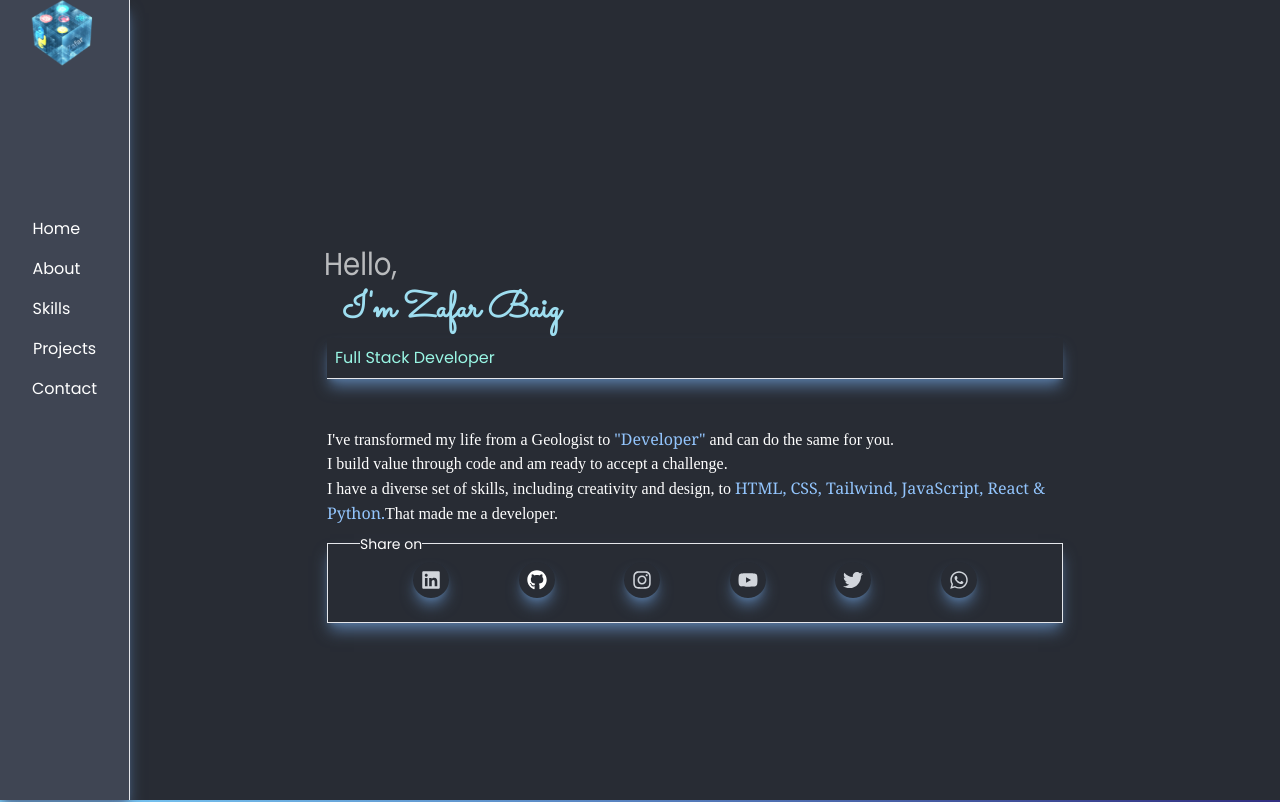
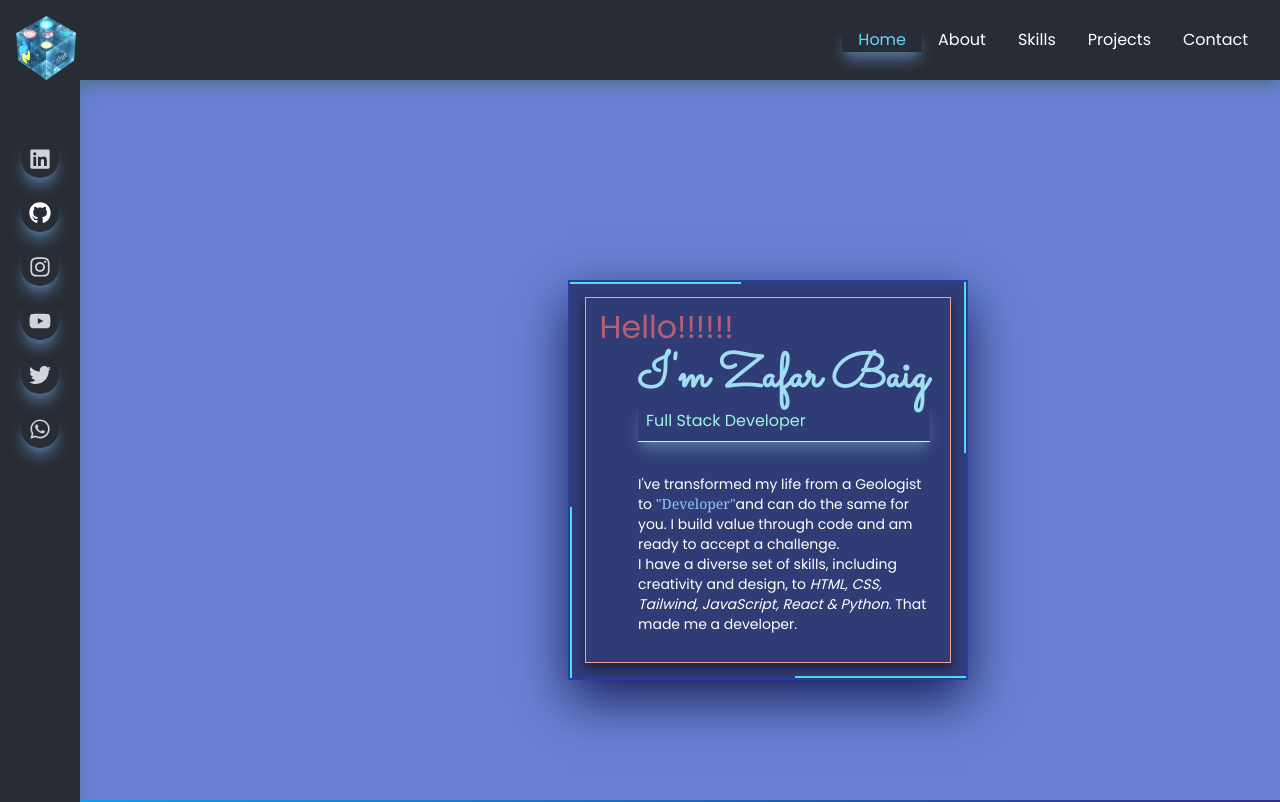
Before and after one commit to ZMBAIG/zmb-portfolio, a React (Create React App) app: page / in a window 1280 px wide. Shown: the top 802 px of the page. Built offline with nearby package versions, Linux system fonts and the light colour scheme; a web font is replaced by a local one.

Commit message:
modification in home and sidebar is added

```diff
--- a/src/App.js
+++ b/src/App.js
@@ -1,21 +1,23 @@
 import About from "./components/About";
 import Contact from "./components/Contact";
-import Home from "./components/Home";
+import Sidebar from "./components/Sidebar";
 import Navbar from "./components/Navbar";
 import Skills from "./components/Skills";
 import Work from "./components/Work";
 import Resume from "./components/Resume";
+import AnimationBox from "./components/AnimationBox";
 
 function App() {
   return (
     <div>
       <Navbar />
-      <Home />
+      <Sidebar />
       <About />
       <Skills />
       <Work />
       <Resume />
       <Contact />
+      <AnimationBox />
     </div>
   );
 }
--- a/src/components/About.jsx
+++ b/src/components/About.jsx
@@ -4,12 +4,12 @@ const About = () => {
   return (
     <div
       name="about"
-      className="sm:w-full h-screen bg-gradient-to-r from-sky-300 to-indigo-900 text-gray-300 pl-[130px] "
+      className="sm:w-full h-screen bg-gradient-to-r from-sky-500 to-indigo-900 text-gray-300 pl-[130px] "
     >
       <div className=" flex flex-col justify-center items-center w-full h-full ">
         <div className="ml-30 max-w-[800px] w-full grid grid-cols-2 gap-8">
           <div className="mt-8 sm:text-right pl-4">
-            <p className="text-1xl font-bold inline shadow-lg shadow-[#54749b] p-2">
+            <p className="text-1xl font-bold inline shadow-lg shadow-[#54749b] p-2 bg-indigo-900">
               About Me
             </p>
           </div>
@@ -17,7 +17,7 @@ const About = () => {
         </div>
         <div className="max-w-[800px] w-full grid sm:grid-cols-2 gap-8 px-4">
           <div className="sm:text-right text-2xl font-bold">
-            <p>Hi. I'm Zafar Baig,</p>
+            <p class="pt-4">Hi. I'm Zafar Baig,</p>
             <p class="text-sm">the Full Stack Developer</p>
           </div>
           <div>
--- /dev/null
+++ b/src/components/AnimationBox.jsx
@@ -0,0 +1,38 @@
+import React from "react";
+
+const AnimationBox = () => {
+  return (
+    <div>
+      <section class="container">
+        <div class="box">
+          <span></span>
+          <span></span>
+          <span></span>
+          <span></span>
+          <div class="content">
+            <div class="text-red-400 text-2xl  animate-ping  relative inline-flex w-10 h-10 ">
+              Hello!!!!!!
+            </div>
+            <h1 className="text-5xl font-bold text-[#9edef0] ml-8">
+              I'm Zafar Baig
+            </h1>
+            <h2 className="text-1xl text-teal-200 shadow-lg shadow-[#54749b] p-2 mb-2 border-b-[1px] ml-8">
+              Full Stack Developer
+            </h2>
+            <p className="transform-text text-white text-sm mt-8 ml-8">
+              I've transformed my life from a Geologist to{" "}
+              <p class="font-serif text-blue-300 inline-flex">"Developer" </p>
+              and can do the same for you. I build value through code and am
+              ready to accept a challenge.<br></br>I have a diverse set of
+              skills, including creativity and design, to
+              <i> HTML, CSS, Tailwind, JavaScript, React & Python.</i> That made
+              me a developer.
+            </p>
+          </div>
+        </div>
+      </section>
+    </div>
+  );
+};
+
+export default AnimationBox;
--- a/src/components/Home.jsx
+++ /dev/null
@@ -1,95 +0,0 @@
-import React from "react";
-import {
-  FaGithub,
-  FaLinkedin,
-  FaTwitter,
-  FaYoutube,
-  FaInstagram,
-  FaWhatsapp,
-} from "react-icons/fa";
-
-const Home = () => {
-  return (
-    <div
-      name="home"
-      className="sm:w-full h-screen bg-[#282c34] pl-[110px] pb-10"
-    >
-      {/* Container */}
-      <div className="max-w-[800px] mx-auto px-8 flex flex-col justify-center h-full pt-8">
-        <div class="text-white text-2xl mt-[5rem] animate-ping scale-x-75 relative inline-flex w-10 h-10 ml-25">
-          Hello,
-        </div>
-        <h1 className="text-4xl font-bold text-[#9edef0] ml-4">
-          I'm Zafar Baig
-        </h1>
-        <h2 className="mt-2	text-1xl text-teal-200 shadow-lg shadow-[#54749b] p-2 mb-4 border-b-[1px]">
-          Full Stack Developer
-        </h2>
-        <p className="transform-text text-white text-md mt-8">
-          I've transformed my life from a Geologist to{" "}
-          <span class="font-serif text-blue-300">"Developer" </span>
-          and can do the same for you.<br></br> I build value through code and
-          am ready to accept a challenge.<br></br>I have a diverse set of
-          skills, including creativity and design, to{" "}
-          <span class="font-serif text-blue-300">
-            HTML, CSS, Tailwind, JavaScript, React & Python.
-          </span>
-          That made me a developer.
-        </p>
-
-        <fieldset class="border justify-center px-2 pb-4 mt-2 border-r shadow-lg shadow-[#54749b]">
-          <legend class="text-white text-sm ml-6 ">Share on</legend>
-
-          <div className="flex justify-evenly mx-0 p-2">
-            <a
-              className=" hover:bg-[#0077B5] p-2 flex justify-center items-center  text-gray-300 rounded-full shadow-lg shadow-[#54749b]"
-              href="https://www.linkedin.com/in/zmbaig/"
-              target="_blank"
-              rel="noopener noreferrer"
-            >
-              <FaLinkedin size={20} />
-            </a>
-            <a
-              className=" hover:bg-[#282828] p-2 flex justify-center items-center  text-white rounded-full shadow-lg shadow-[#54749b]"
-              href="https://github.com/ZMBAIG"
-              target="_blank"
-              rel="noopener noreferrer"
-            >
-              <FaGithub size={20} />
-            </a>
-            <a
-              className="hover:bg-[#E4405F] p-2 flex justify-center items-center  text-gray-300 rounded-full shadow-lg shadow-[#54749b]"
-              href="https://www.instagram.com/64zmb/"
-            >
-              <FaInstagram size={20} />
-            </a>
-            <a
-              className="hover:bg-[#FF0000] p-2 flex justify-center items-center  text-gray-300 rounded-full shadow-lg shadow-[#54749b]"
-              href="/"
-            >
-              <FaYoutube size={20} />
-            </a>
-            <a
-              className="hover:bg-[#1DA1F2] flex p-2 justify-center items-center  text-gray-300 rounded-full shadow-lg shadow-[#54749b]"
-              href="https://twitter.com/zmbaig"
-              target="_blank"
-              rel="noopener noreferrer"
-            >
-              <FaTwitter size={20} />
-            </a>
-            <a
-              className="hover:bg-emerald-500 p-2 flex justify-center items-center  text-gray-300 rounded-full shadow-lg shadow-[#54749b]"
-              href="https://api.whatsapp.com/send?phone=31625262050"
-              target="_blank "
-              rel="noopener noreferrer"
-            >
-              <FaWhatsapp size={20} />
-            </a>
-          </div>
-        </fieldset>
-      </div>
-    </div>
-  );
-};
-
-export default Home;
--- a/src/components/Navbar.jsx
+++ b/src/components/Navbar.jsx
@@ -8,34 +8,37 @@ const Navbar = () => {
   const handleClick = () => setNav(!nav);
 
   return (
-    <div className="object-none object-left fixed flex flex-col w-22  h-full px-4 bg-[#3f4553] text-white border-r shadow-lg shadow-[#54749b] ">
-      <div class="animate-bounce  px-4 py-8">
+    <div className="fixed w-full h-[80px] flex justify-between items-center px-4 bg-[#282c34] text-white shadow-lg shadow-[#54749b] p-4 top-0 left-0">
+      <div class="mt-4">
         <img src={Logo} alt="Logo" style={{ width: "60px" }} />
       </div>
+      {/* <p class="text-xs">
+        <i>“First, solve the problem. Then, write the code.” – John Johnson</i>{" "}
+      </p> */}
 
       {/* menu */}
-      <ul className="hidden sm:flex flex-col mt-20 justify-between items-center">
-        <li class="menu hover:shadow-lg shadow-[#54749b] py-2 px-4 w-24 ">
+      <ul className="hidden md:flex ">
+        <li class="menu text-[#61dafb] shadow-lg shadow-[#54749b]">
           <Link to="home" smooth={true} duration={500}>
             Home
           </Link>
         </li>
-        <li class="menu hover:shadow-lg shadow-[#54749b] py-2  w-24">
+        <li class="menu hover:text-[#61dafb] ">
           <Link to="about" smooth={true} duration={500}>
             About
           </Link>
         </li>
-        <li class="menu hover:shadow-lg shadow-[#54749b] py-2 w-24">
+        <li class="menu hover:text-[#61dafb]">
           <Link to="skills" smooth={true} duration={500}>
             Skills
           </Link>
         </li>
-        <li class="menu hover:shadow-lg shadow-[#54749b] py-2 w-22">
+        <li class="menu hover:text-[#61dafb] ">
           <Link to="work" smooth={true} duration={500}>
             Projects
           </Link>
         </li>
-        <li class="menu hover:shadow-lg shadow-[#54749b] py-2  w-22 ">
+        <li class="menu hover:text-[#61dafb]">
           <Link to="contact" smooth={true} duration={500}>
             Contact
           </Link>
@@ -55,30 +58,30 @@ const Navbar = () => {
             : "absolute top-0 left-0 w-full h-screen bg-[#282c34] flex flex-col justify-center items-center"
         }
       >
-        <li className="py-2 px-4 text-1xl border-b-[1px] shadow-lg shadow-[#54749b] hover:text-blue-300 w-24">
+        <li className="py-3 px-2 text-2xl border-b-[1px] shadow-lg shadow-[#54749b] hover:text-blue-300">
           <Link onClick={handleClick} to="home" smooth={true} duration={500}>
             Home
           </Link>
         </li>
-        <li className="py-2 px-4 text-1xl border-b-[1px] shadow-lg shadow-[#54749b] hover:text-blue-300 w-24">
+        <li className="py-3 px-4 text-2xl border-b-[1px] shadow-lg shadow-[#54749b] hover:text-blue-300">
           {" "}
           <Link onClick={handleClick} to="about" smooth={true} duration={500}>
             About
           </Link>
         </li>
-        <li className="py-2 px-4 text-1xl border-b-[1px] shadow-lg shadow-[#54749b] hover:text-blue-300 w-24">
+        <li className="py-3 px-8 text-2xl border-b-[1px] shadow-lg shadow-[#54749b] hover:text-blue-300">
           {" "}
           <Link onClick={handleClick} to="skills" smooth={true} duration={500}>
             Skills
           </Link>
         </li>
-        <li className="py-2 px-4 text-1xl border-b-[1px] shadow-lg shadow-[#54749b] hover:text-blue-300 w-24">
+        <li className="py-3 px-10 text-2xl border-b-[1px] shadow-lg shadow-[#54749b] hover:text-blue-300">
           {" "}
           <Link onClick={handleClick} to="work" smooth={true} duration={500}>
             Work
           </Link>
         </li>
-        <li className="py-2 px-4 text-1xl border-b-[1px] shadow-lg shadow-[#54749b] hover:text-blue-300 w-22">
+        <li className="py-3 px-9 text-2xl border-b-[1px] shadow-lg shadow-[#54749b] hover:text-blue-300">
           {" "}
           <Link onClick={handleClick} to="contact" smooth={true} duration={500}>
             Contact
--- /dev/null
+++ b/src/components/Sidebar.jsx
@@ -0,0 +1,71 @@
+import React from "react";
+import {
+  FaGithub,
+  FaLinkedin,
+  FaTwitter,
+  FaYoutube,
+  FaInstagram,
+  FaWhatsapp,
+} from "react-icons/fa";
+
+const Sidebar = () => {
+  return (
+    <div
+      name="sidebar"
+      className="object-none object-left-fixed w-20 h-screen bg-[rgb(27,42,73)] border-r shadow-lg shadow-[#54749b] px-2"
+    >
+      <div className="object-none object-left fixed w-20  h-screen px-4 bg-[#282c34] text-white top-20 left-0">
+        <div className=" mx-0 p-2 flex-col py-3 my-12 flex items-center gap-4">
+          <a
+            className=" hover:bg-[#0077B5] p-2 flex justify-center items-center  text-gray-300 rounded-full shadow-lg shadow-[#54749b]"
+            href="https://www.linkedin.com/in/zmbaig/"
+            target="_blank"
+            rel="noopener noreferrer"
+          >
+            <FaLinkedin size={22} />
+          </a>
+          <a
+            className=" hover:bg-[#282828] p-2 flex justify-center items-center  text-white rounded-full shadow-lg shadow-[#54749b]"
+            href="https://github.com/ZMBAIG"
+            target="_blank"
+            rel="noopener noreferrer"
+          >
+            <FaGithub size={22} />
+          </a>
+          <a
+            className="hover:bg-[#E4405F] p-2 flex justify-center items-center  text-gray-300 rounded-full shadow-lg shadow-[#54749b]"
+            href="https://www.instagram.com/64zmb/"
+            target="_blank"
+            rel="noopener noreferrer"
+          >
+            <FaInstagram size={22} />
+          </a>
+          <a
+            className="hover:bg-[#FF0000] p-2 flex justify-center items-center  text-gray-300 rounded-full shadow-lg shadow-[#54749b]"
+            href="/"
+          >
+            <FaYoutube size={22} />
+          </a>
+          <a
+            className="hover:bg-[#1DA1F2] flex p-2 justify-center items-center  text-gray-300 rounded-full shadow-lg shadow-[#54749b]"
+            href="https://twitter.com/zmbaig"
+            target="_blank"
+            rel="noopener noreferrer"
+          >
+            <FaTwitter size={22} />
+          </a>
+          <a
+            className="hover:bg-emerald-500 p-2 flex justify-center items-center  text-gray-300 rounded-full shadow-lg shadow-[#54749b]"
+            href="https://api.whatsapp.com/send?phone=31625262050"
+            target="_blank "
+            rel="noopener noreferrer"
+          >
+            <FaWhatsapp size={22} />
+          </a>
+        </div>
+      </div>
+    </div>
+  );
+};
+
+export default Sidebar;
--- a/src/components/Skills.jsx
+++ b/src/components/Skills.jsx
@@ -20,7 +20,7 @@ const Skills = () => {
     >
       <div className="max-w-[800px] mx-auto p-4 flex flex-col  w-full h-full pl-[100px]">
         <div className="pb-8">
-          <p className="text-2xl font-bold inline shadow-lg shadow-[#54749b]">
+          <p className="text-2xl font-bold inline shadow-lg shadow-[#54749b] p-2">
             SKILLS
           </p>
         </div>
--- a/src/components/Work.jsx
+++ b/src/components/Work.jsx
@@ -12,7 +12,7 @@ const Work = () => {
     >
       <div className=" max-w-[800px] mx-auto p-4 flex flex-col w-full h-full">
         <div className="pb-8">
-          <p className="text-2xl font-bold inline shadow-lg shadow-[#54749b] text-gray-300">
+          <p className="text-2xl font-bold inline shadow-lg shadow-[#54749b] text-gray-300 p-2">
             PROJECTS
           </p>
           <p class="p-4">
--- a/src/index.css
+++ b/src/index.css
@@ -16,13 +16,17 @@
   .about {
     @apply font-[Calligraffitti];
   }
-  .transform-text {
+  /* .transform-text {
     @apply font-[Calligraffitti];
-  }
+  } */
   li {
     @apply px-4;
     @apply cursor-pointer;
   }
+}
+
+body {
+  background-color: rgba(36, 72, 190, 0.683);
 }
 
 .content-div {
@@ -39,3 +43,76 @@
     hsla(240, 40%, 12%, 0.8)
   ) !important;
 }
+/*Setting animation properties for box*/
+.box {
+  position: absolute;
+  top: 60%;
+  left: 60%;
+  transform: translate(-50%, -50%);
+  width: 400px;
+  height: 400px;
+  background: #111845a6;
+  box-sizing: border-box;
+  box-shadow: 0 20px 50px rgb(23, 32, 90);
+  border: 2px solid #2a3cad;
+  color: rgb(26, 197, 249);
+}
+.box .content {
+  position: absolute;
+  top: 15px;
+  left: 15px;
+  right: 15px;
+  bottom: 15px;
+  border: 1px solid #f0a591;
+  padding: 15px 20px;
+  box-shadow: 0 5px 10px rgba(9, 0, 0, 0.5);
+}
+.box span {
+  position: absolute;
+  top: 0;
+  left: 0;
+  width: 100%;
+  height: 100%;
+  display: block;
+  box-sizing: border-box;
+}
+.box span:nth-child(1) {
+  transform: rotate(0deg);
+}
+.box span:nth-child(2) {
+  transform: rotate(90deg);
+}
+
+.box span:nth-child(3) {
+  transform: rotate(180deg);
+}
+.box span:nth-child(4) {
+  transform: rotate(270deg);
+}
+
+.box span:before {
+  content: "";
+  position: absolute;
+  width: 100%;
+  height: 2px;
+  background: #50dfdb;
+  animation: animate 5s linear infinite;
+}
+@keyframes animate {
+  0% {
+    transform: scaleX(0);
+    transform-origin: left;
+  }
+  50% {
+    transform: scaleX(1);
+    transform-origin: left;
+  }
+  50.1% {
+    transform: scaleX(1);
+    transform-origin: right;
+  }
+  100% {
+    transform: scaleX(0);
+    transform-origin: right;
+  }
+}
```
Also changed, not shown: 11 other files (tests, documents, lock files or other folders).
